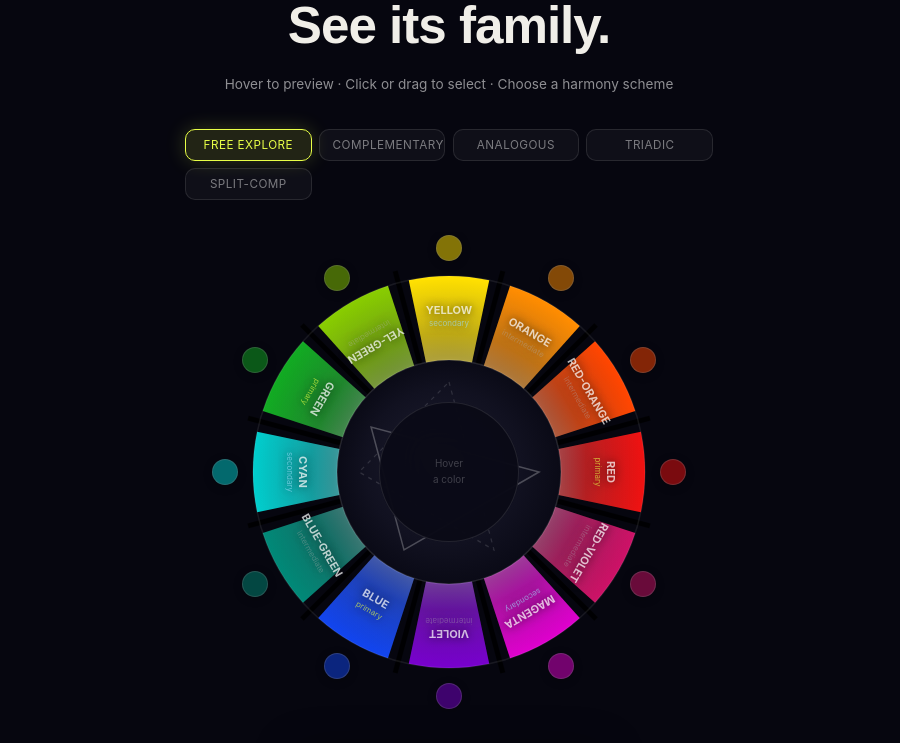
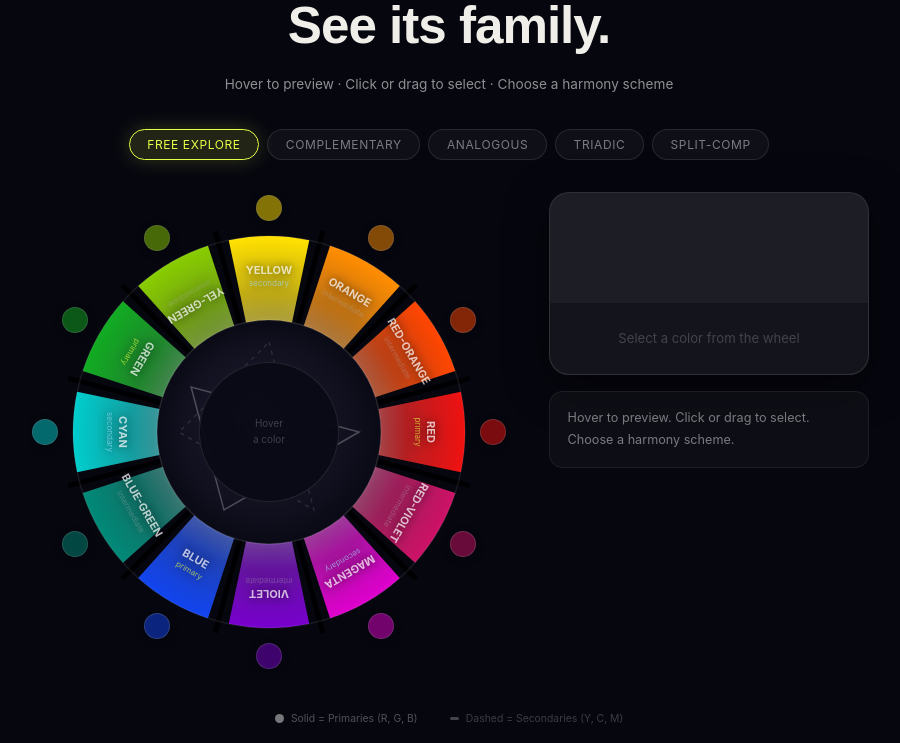
Before and after one commit to Prakhar478/Color_Theory, a React (Vite) app: page / in a window 1280 px wide. Shown: the part 980-1723 px from the top of the page, without its empty margins (191-1091 px from the left). Built offline with nearby package versions, Linux system fonts and the light colour scheme; a web font is replaced by a local one.

Commit message:
new improvements

```diff
--- a/src/App.jsx
+++ b/src/App.jsx
@@ -45,6 +45,7 @@ const SECTIONS = [
   { id: 'psychology-section',  C: ColorPsychology },
 ];
 
+// Global isMobile helper — checked once at module level for non-reactive uses
 const isMobile = () => window.innerWidth <= 768;
 
 // Section loader placeholder
@@ -64,7 +65,7 @@ function SectionReveal({ children }) {
   const ref = useRef(null);
   const [visible, setVisible] = useState(false);
   const [mounted, setMounted] = useState(false);
-  const mobile = isMobile();
+  const mobile = window.innerWidth <= 768;
 
   useEffect(() => {
     const el = ref.current;
@@ -106,7 +107,13 @@ function SectionReveal({ children }) {
 export default function App() {
   const [activeSection, setActiveSection] = useState('wheel-section');
   const [liveColor, setLiveColor] = useState('#1A8FD1');
-  const mobile = isMobile();
+  const [mobile, setMobile] = useState(isMobile());
+
+  useEffect(() => {
+    const onResize = () => setMobile(window.innerWidth <= 768);
+    window.addEventListener('resize', onResize);
+    return () => window.removeEventListener('resize', onResize);
+  }, []);
 
   // Track active section
   useEffect(() => {
--- a/src/components/ColorWheel.jsx
+++ b/src/components/ColorWheel.jsx
@@ -50,9 +50,9 @@ const SCHEME_DESC = {
 };
 
 // â”€â”€ Timing tokens â”€â”€â”€â”€â”€â”€â”€â”€â”€â”€â”€â”€â”€â”€â”€â”€â”€â”€â”€â”€â”€â”€â”€â”€â”€â”€â”€â”€â”€â”€â”€â”€â”€â”€â”€â”€â”€â”€â”€â”€â”€â”€â”€â”€â”€
-const T_FAST   = { duration: 0.15, ease: 'easeOut' };
-const T_MEDIUM = { duration: 0.25, ease: 'easeOut' };
-const T_SLOW   = { duration: 0.40, ease: 'easeOut' };
+const T_FAST   = { duration: 0.08, ease: 'easeOut' };
+const T_MEDIUM = { duration: 0.12, ease: 'easeOut' };
+const T_SLOW   = { duration: 0.22, ease: 'easeOut' };
 
 // â”€â”€ Helpers â”€â”€â”€â”€â”€â”€â”€â”€â”€â”€â”€â”€â”€â”€â”€â”€â”€â”€â”€â”€â”€â”€â”€â”€â”€â”€â”€â”€â”€â”€â”€â”€â”€â”€â”€â”€â”€â”€â”€â”€â”€â”€â”€â”€â”€â”€â”€â”€â”€â”€
 const segMid = i => OFF + (i + 0.5) * SEG;
@@ -269,13 +269,9 @@ export default function ColorWheel() {
   const [tiltY,       setTiltY]       = useState(0);
   const [canvasScale, setCanvasScale] = useState(1);
 
-  // Scale wheel to fit mobile screen
-  // The outer dots extend ~28px beyond the 480px canvas on each side
-  // So total visual width = 480 + 56 = 536px. We scale to fit that.
   useEffect(() => {
     const updateScale = () => {
-      const VISUAL = SIZE + 56; // dots overflow
-      // Use 88% of screen on mobile so wheel doesn't touch edges
+      const VISUAL = SIZE + 56;
       const padding = window.innerWidth < 600 ? 40 : 16;
       const available = Math.min(window.innerWidth - padding, VISUAL);
       setCanvasScale(Math.min(available / VISUAL, 1));
@@ -288,8 +284,8 @@ export default function ColorWheel() {
   // Selector spring â€” follows cursor while dragging, snaps to seg center otherwise
   const selX = useMotionValue(CX);
   const selY = useMotionValue(CY);
-  const smSelX = useSpring(selX, { stiffness:320, damping:26 });
-  const smSelY = useSpring(selY, { stiffness:320, damping:26 });
+  const smSelX = useSpring(selX, { stiffness:1000, damping:45 });
+  const smSelY = useSpring(selY, { stiffness:1000, damping:45 });
 
   const activeArr     = scheme==='none'||selIdx<0 ? null : HARMONIES[scheme]?.(selIdx);
   const harmonyColors = activeArr ? activeArr.map(i=>SEGS[i]) : [];
@@ -315,6 +311,12 @@ export default function ColorWheel() {
     setCommitted(seg);
     setSelectorKey(k=>k+1);
 
+    // Always snap dot to segment center — never follow raw cursor
+    const mid = segMid(segI);
+    const dr  = (R_IN + R_OUT) / 2;
+    selX.set(CX + dr * Math.cos(mid));
+    selY.set(CY + dr * Math.sin(mid));
+
     if (canvasRect) {
       const px=((rawCX-canvasRect.left)/canvasRect.width)*100;
       const py=((rawCY-canvasRect.top)/canvasRect.height)*100;
@@ -322,8 +324,8 @@ export default function ColorWheel() {
       setRipples(p=>[...p,{id,px,py,color:seg.color}]);
       setTimeout(()=>setRipples(p=>p.filter(r=>r.id!==id)),400);
     }
-    setWheelScale(0.968);
-    setTimeout(()=>setWheelScale(1),170);
+    setWheelScale(0.975);
+    setTimeout(()=>setWheelScale(1),80);
   },[]);
 
   // Mouse handlers
@@ -340,14 +342,10 @@ export default function ColorWheel() {
     const segI=getSegAt(r.cx,r.cy);
 
     if (isDragging.current && segI>=0) {
-      selX.set(r.cx); selY.set(r.cy);
+      // commitSeg snaps to segment center — no raw cursor position
       commitSeg(segI,r.clientX,r.clientY,r.rect);
-    } else if (!isDragging.current && selIdx>=0) {
-      const mid=segMid(selIdx);
-      const dr=(R_IN+R_OUT)/2;
-      selX.set(CX+dr*Math.cos(mid));
-      selY.set(CY+dr*Math.sin(mid));
     }
+    // Dot always stays at selected segment center
 
     hoverRef.current=segI;
     setHoverIdx(segI);
@@ -370,13 +368,8 @@ export default function ColorWheel() {
     setPreviewCol(committed||null);
     setTiltX(0); setTiltY(0);
     if(canvasRef.current) canvasRef.current.style.cursor='default';
-    if(selIdx>=0){
-      const mid=segMid(selIdx);
-      const dr=(R_IN+R_OUT)/2;
-      selX.set(CX+dr*Math.cos(mid));
-      selY.set(CY+dr*Math.sin(mid));
-    }
-  },[committed,selIdx]);
+    // Dot stays at click position — do NOT move it on mouse leave
+  },[committed]);
 
   const onMouseUp=useCallback(()=>{ isDragging.current=false; },[]);
 
@@ -391,7 +384,7 @@ export default function ColorWheel() {
     const c=canvasRef.current; if(!c) return;
     const r=toCanvas(e,c);
     const segI=getSegAt(r.cx,r.cy);
-    if(segI>=0){ selX.set(r.cx); selY.set(r.cy); commitSeg(segI,r.clientX,r.clientY,r.rect); }
+    if(segI>=0){ commitSeg(segI,r.clientX,r.clientY,r.rect); }
   },[commitSeg]);
   const onTouchEnd=useCallback(()=>{ isDragging.current=false; },[]);
 
@@ -400,14 +393,7 @@ export default function ColorWheel() {
     return()=>window.removeEventListener('mouseup',onMouseUp);
   },[onMouseUp]);
 
-  useEffect(()=>{
-    if(selIdx>=0){
-      const mid=segMid(selIdx);
-      const dr=(R_IN+R_OUT)/2;
-      selX.set(CX+dr*Math.cos(mid));
-      selY.set(CY+dr*Math.sin(mid));
-    }
-  },[]);
+  // Dot position is set in commitSeg — nothing needed here
 
   const tints   = committed?getTints(committed.color):[];
   const shades  = committed?getShades(committed.color):[];
@@ -432,10 +418,11 @@ export default function ColorWheel() {
         Hover to preview &middot; Click or drag to select &middot; Choose a harmony scheme
       </p>
 
-      {/* Harmony tabs — grid on mobile */}
-      <div style={{ display:'grid',gridTemplateColumns:'repeat(auto-fit,minmax(120px,1fr))',gap:'0.45rem',justifyContent:'center',margin:'0 auto 2rem',maxWidth:'560px',padding:'0 1rem' }}>
+      {/* Harmony tabs */}
+      <div style={{ display:'flex',gap:'0.5rem',justifyContent:'center',flexWrap:'wrap',marginBottom:'2rem' }}>
         {HARMONY_KEYS.map(k=>(
           <motion.button key={k} onClick={()=>setScheme(k)}
+            whileHover={{ scale:1.04, y:-1 }}
             whileTap={{ scale:0.94 }}
             animate={{
               border:     scheme===k?'1.5px solid #e8ff47'          :'1px solid rgba(255,255,255,0.1)',
@@ -444,33 +431,30 @@ export default function ColorWheel() {
               boxShadow:  scheme===k?'0 0 20px rgba(232,255,71,0.2)':'none',
             }}
             transition={T_FAST}
-            style={{ padding:'0.5rem 0.8rem',borderRadius:'10px',cursor:'pointer',fontSize:'0.73rem',fontFamily:"'Inter',sans-serif",letterSpacing:'0.04em',textTransform:'uppercase',textAlign:'center' }}
+            style={{ padding:'0.45rem 1.1rem',borderRadius:'999px',cursor:'pointer',fontSize:'0.75rem',backdropFilter:'blur(12px)',fontFamily:"'Inter',sans-serif",letterSpacing:'0.05em',textTransform:'uppercase' }}
           >{HARMONY_LABELS[k]}</motion.button>
         ))}
       </div>
 
       {/* Main layout */}
-      <div style={{ display:'flex',gap:'2rem',alignItems:'flex-start',justifyContent:'center',flexWrap:'wrap',maxWidth:'1100px',margin:'0 auto',padding:'0 0.5rem' }}>
+      <div style={{ display:'flex',gap:'2.5rem',alignItems:'flex-start',justifyContent:'center',flexWrap:'wrap',maxWidth:'1100px',margin:'0 auto' }}>
 
-        {/* Wheel — responsive wrapper scales canvas to fit */}
+        {/* Wheel — scales to fit mobile, fixed SIZE on desktop */}
         <div style={{
-          width: '100%',
+          flexShrink: 0,
           overflow: 'hidden',
-          display: 'flex',
-          justifyContent: 'center',
-          height: (SIZE * canvasScale) + 'px',
+          width: Math.round(SIZE * canvasScale) + 'px',
+          height: Math.round(SIZE * canvasScale) + 'px',
+          position: 'relative',
         }}>
-        <div
-          ref={wrapRef}
-          style={{
-            position: 'relative',
-            width: SIZE + 'px',
-            height: SIZE + 'px',
-            flexShrink: 0,
-            transformOrigin: 'top center',
-            transform: 'scale(' + canvasScale + ')',
-          }}
-        >
+        <div ref={wrapRef} style={{
+          position: 'absolute',
+          top: 0, left: 0,
+          width: SIZE + 'px',
+          height: SIZE + 'px',
+          transformOrigin: 'top left',
+          transform: 'scale(' + canvasScale + ')',
+        }}>
 
           {/* Ambient glow */}
           <motion.div
@@ -509,12 +493,12 @@ export default function ColorWheel() {
             ref={canvasRef}
             width={SIZE} height={SIZE}
             animate={{
-              scale:   1,
+              scale:   wheelScale,
               rotateX: tiltX,
               rotateY: tiltY,
             }}
             transition={{
-              scale:   { type:'spring',stiffness:600,damping:22 },
+              scale:   { type:'spring',stiffness:1400,damping:40 },
               rotateX: T_FAST,
               rotateY: T_FAST,
             }}
@@ -629,10 +613,10 @@ export default function ColorWheel() {
             </AnimatePresence>
           </motion.div>
         </div>
-        </div>{/* end responsive wheel wrapper */}
+        </div>{/* end scale wrapper */}
 
         {/* Right panel */}
-        <div style={{ flex:'0 0 320px',minWidth:'min(320px,100%)',width:'100%',maxWidth:'480px',textAlign:'left',display:'flex',flexDirection:'column',gap:'1rem',padding:'0 0.5rem' }}>
+        <div style={{ flex:'0 0 320px',minWidth:'280px',textAlign:'left',display:'flex',flexDirection:'column',gap:'1rem' }}>
 
           {/* PROBLEM 6 FIX: stronger glass panels */}
           <motion.div
```
Also changed, not shown: src/components/RGBMixer.jsx (+40 -9 lines), src/index.css (+14 -7 lines).
